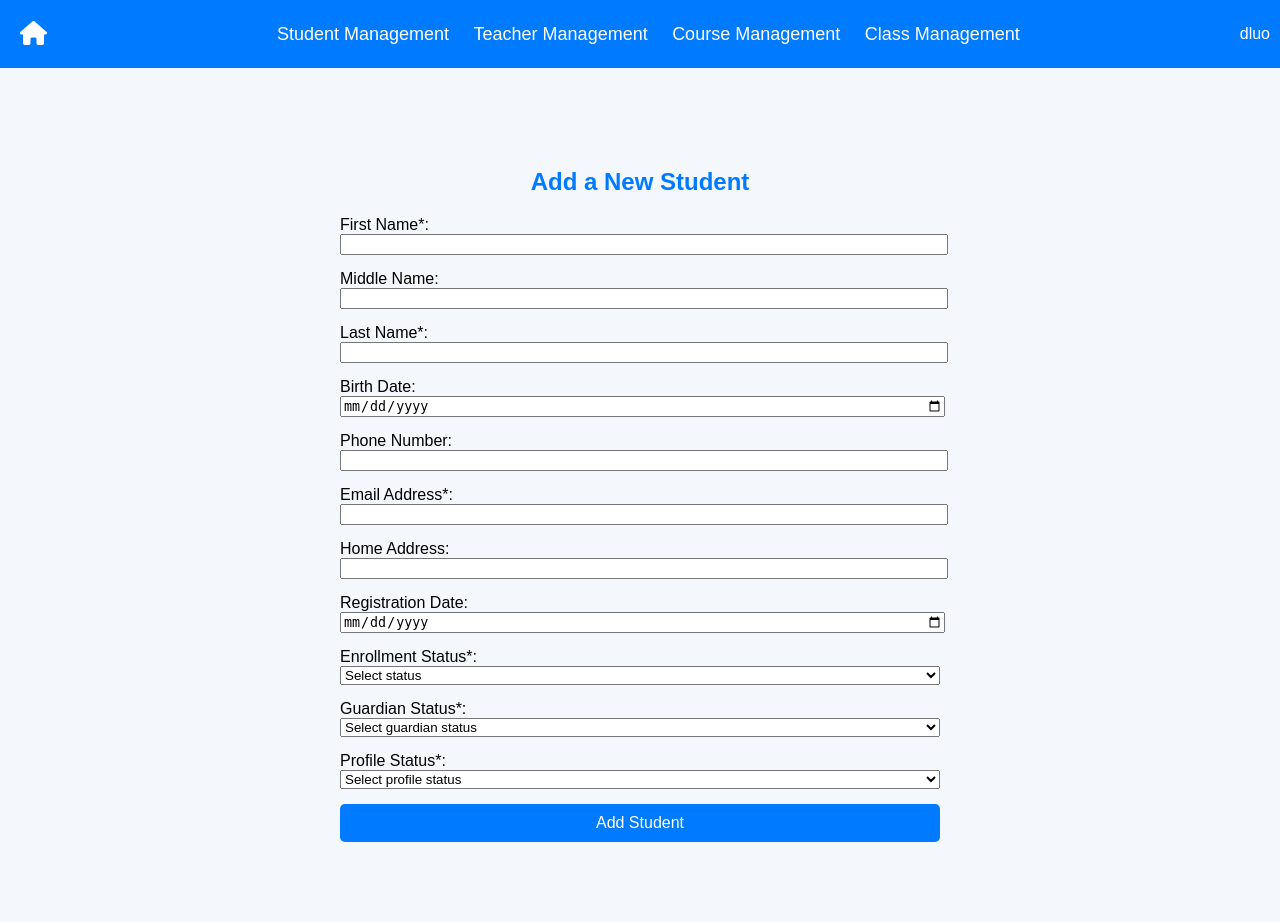
After one commit to yvanyin1/edusys, a Flask app: page /create-student-profile in a window 1280 px wide. The commit adds this page. Run offline with Flask 3, Linux system fonts and the light colour scheme; parts of the project's set-up code (start-up, migrations or seed data) failed here and were passed over.

Commit message:
Added UI for create student profile form, added route to it

```diff
--- a/app/app.py
+++ b/app/app.py
@@ -320,5 +320,9 @@ def delete_course_profile_success():
     return render_template("delete_course_profile_success.html", course=course_data, username="dluo")
 
 
+@app.route('/create-student-profile')
+def create_student_profile():
+    return render_template("create_student_profile_form.html", username="dluo")
+
 if __name__ == '__main__':
     app.run(debug=True)
--- /dev/null
+++ b/app/templates/create_student_profile_form.html
@@ -0,0 +1,84 @@
+{% extends "base.html" %}
+{% block title %}Create Student Profile{% endblock %}
+
+{% block content %}
+<div style="max-width: 600px; margin: 40px auto; padding: 20px;">
+    <h2 style="text-align: center; color: #007BFF;">Add a New Student</h2>
+
+    {% with messages = get_flashed_messages(with_categories=true) %}
+      {% if messages %}
+        <div style="margin-bottom: 15px;">
+          {% for category, message in messages %}
+            <div style="color: {% if category == 'warning' %}red{% else %}green{% endif %};">
+              {{ message }}
+            </div>
+          {% endfor %}
+        </div>
+      {% endif %}
+    {% endwith %}
+
+    <form action="#" method="post" style="display: flex; flex-direction: column; gap: 15px;">
+
+        <label>First Name*:
+            <input type="text" name="first_name" value="{{ form_data.first_name if form_data else '' }}" required style="width: 100%;">
+        </label>
+
+        <label>Middle Name:
+            <input type="text" name="middle_name" value="{{ form_data.middle_name if form_data else '' }}" style="width: 100%;">
+        </label>
+
+        <label>Last Name*:
+            <input type="text" name="last_name" value="{{ form_data.last_name if form_data else '' }}" required style="width: 100%;">
+        </label>
+
+        <label>Birth Date:
+            <input type="date" name="birth_date" value="{{ form_data.birth_date if form_data else '' }}" style="width: 100%;">
+        </label>
+
+        <label>Phone Number:
+            <input type="text" name="phone_number" value="{{ form_data.phone_number if form_data else '' }}" style="width: 100%;">
+        </label>
+
+        <label>Email Address*:
+            <input type="email" name="email_address" value="{{ form_data.email_address if form_data else '' }}" required style="width: 100%;">
+        </label>
+
+        <label>Home Address:
+            <input type="text" name="home_address" value="{{ form_data.home_address if form_data else '' }}" style="width: 100%;">
+        </label>
+
+        <label>Registration Date:
+            <input type="date" name="registration_date" value="{{ form_data.registration_date if form_data else '' }}" style="width: 100%;">
+        </label>
+
+        <label>Enrollment Status*:
+            <select name="enrollment_status" required style="width: 100%;">
+                <option value="" disabled selected>Select status</option>
+                <option value="0" {% if form_data and form_data.enrollment_status == 0 %}selected{% endif %}>Not Enrolled</option>
+                <option value="1" {% if form_data and form_data.enrollment_status == 1 %}selected{% endif %}>Part-Time</option>
+                <option value="2" {% if form_data and form_data.enrollment_status == 2 %}selected{% endif %}>Full-Time</option>
+            </select>
+        </label>
+
+        <label>Guardian Status*:
+            <select name="guardian_status" required style="width: 100%;">
+                <option value="" disabled selected>Select guardian status</option>
+                <option value="0" {% if form_data and form_data.guardian_status == 0 %}selected{% endif %}>No Guardian</option>
+                <option value="1" {% if form_data and form_data.guardian_status == 1 %}selected{% endif %}>Has Guardian</option>
+            </select>
+        </label>
+
+        <label>Profile Status*:
+            <select name="profile_status" required style="width: 100%;">
+                <option value="" disabled selected>Select profile status</option>
+                <option value="0" {% if form_data and form_data.profile_status == 0 %}selected{% endif %}>Inactive</option>
+                <option value="1" {% if form_data and form_data.profile_status == 1 %}selected{% endif %}>Active</option>
+            </select>
+        </label>
+
+        <button type="submit" style="background-color: #007BFF; color: white; padding: 10px; border: none; border-radius: 5px;">
+            Add Student
+        </button>
+    </form>
+</div>
+{% endblock %}
--- a/app/templates/student_management.html
+++ b/app/templates/student_management.html
@@ -16,7 +16,7 @@
         </div>
         <!-- Create -->
         <div>
-            <a href="#" style="color: #007BFF; font-size: 20px; text-decoration: underline;">Create Student Profile</a>
+            <a href=" {{ url_for('create_student_profile') }}" style="color: #007BFF; font-size: 20px; text-decoration: underline;">Create Student Profile</a>
             <p style="margin-top: 8px;">
                 Register a new student by entering their details such as
                 name, birthdate, email address, etc.
```
